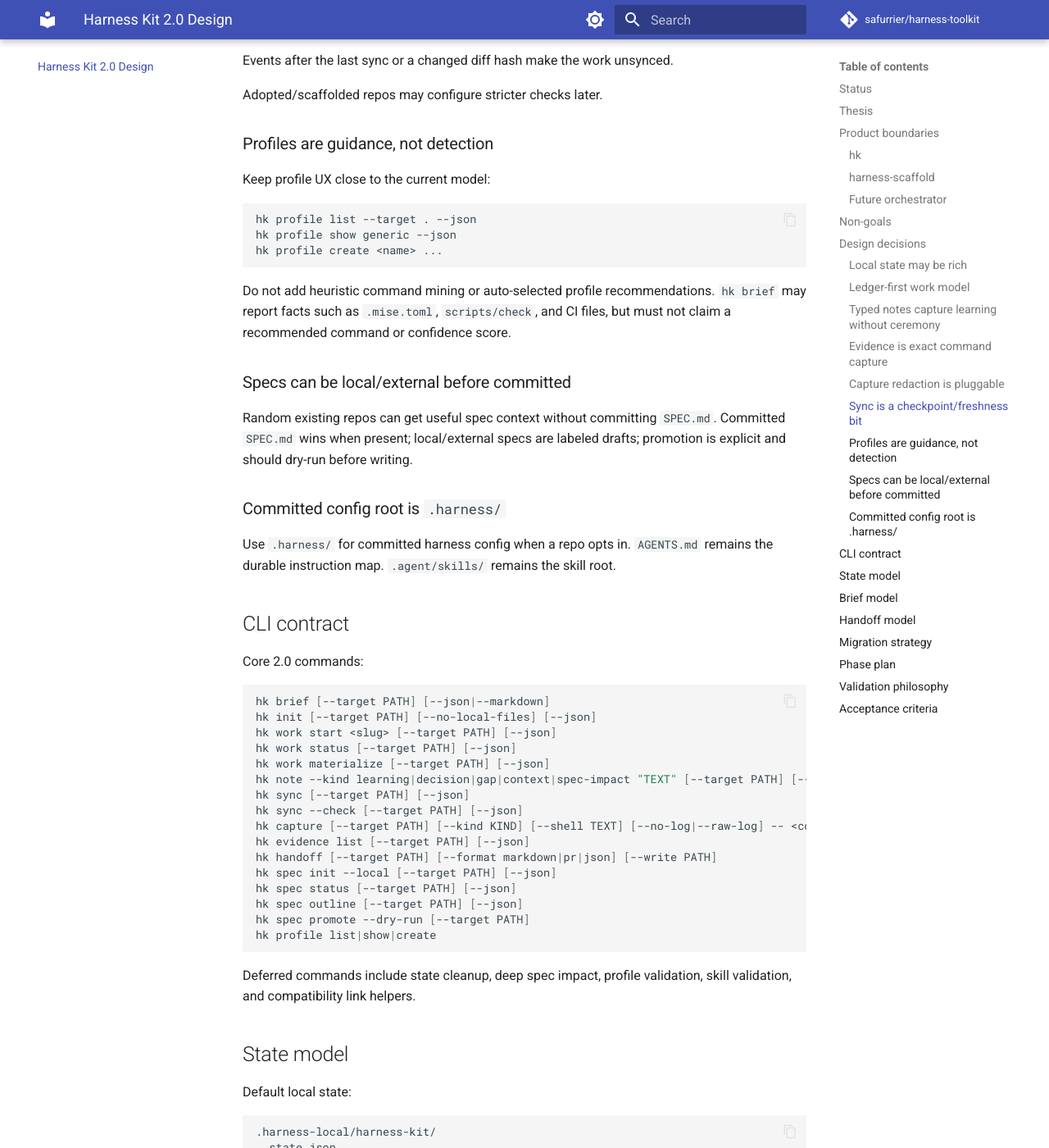
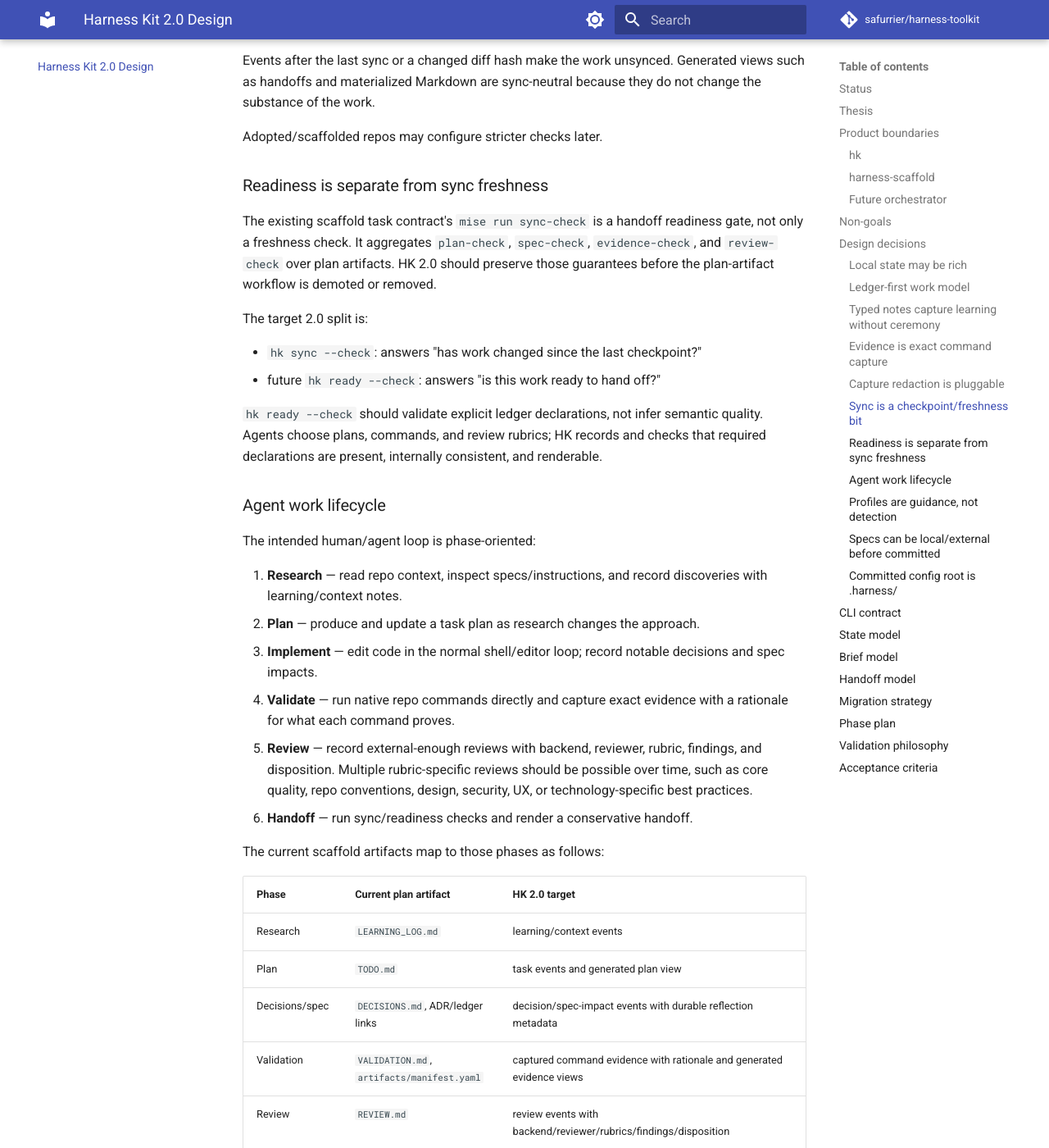
Before and after one commit to safurrier/agent-scaffold, an MkDocs documentation site: the page built from docs/harness-kit-2-design.md, in a window 1280 px wide and 1400 px high, scrolled down 3127 px. Shown: the whole window at 82% size. Built offline with MkDocs 1.6.1 and Material for MkDocs 9.7.7, drawn with Linux system fonts in a browser that asks for light colours; comment, search, counter and statistics services are not loaded; some of the changed text lies outside the part shown.

Commit message:
docs: clarify hk2 readiness workflow

````diff
--- a/docs/harness-kit-2-design.md
+++ b/docs/harness-kit-2-design.md
@@ -139,8 +139,59 @@ Default behavior:
 - make `hk sync --check` binary: synced or needs sync.
 
 Events after the last sync or a changed diff hash make the work unsynced.
+Generated views such as handoffs and materialized Markdown are sync-neutral
+because they do not change the substance of the work.
 
 Adopted/scaffolded repos may configure stricter checks later.
+
+### Readiness is separate from sync freshness
+
+The existing scaffold task contract's `mise run sync-check` is a handoff
+readiness gate, not only a freshness check. It aggregates `plan-check`,
+`spec-check`, `evidence-check`, and `review-check` over plan artifacts. HK 2.0
+should preserve those guarantees before the plan-artifact workflow is demoted or
+removed.
+
+The target 2.0 split is:
+
+- `hk sync --check`: answers "has work changed since the last checkpoint?"
+- future `hk ready --check`: answers "is this work ready to hand off?"
+
+`hk ready --check` should validate explicit ledger declarations, not infer
+semantic quality. Agents choose plans, commands, and review rubrics; HK records
+and checks that required declarations are present, internally consistent, and
+renderable.
+
+### Agent work lifecycle
+
+The intended human/agent loop is phase-oriented:
+
+1. **Research** — read repo context, inspect specs/instructions, and record
+   discoveries with learning/context notes.
+2. **Plan** — produce and update a task plan as research changes the approach.
+3. **Implement** — edit code in the normal shell/editor loop; record notable
+   decisions and spec impacts.
+4. **Validate** — run native repo commands directly and capture exact evidence
+   with a rationale for what each command proves.
+5. **Review** — record external-enough reviews with backend, reviewer, rubric,
+   findings, and disposition. Multiple rubric-specific reviews should be
+   possible over time, such as core quality, repo conventions, design, security,
+   UX, or technology-specific best practices.
+6. **Handoff** — run sync/readiness checks and render a conservative handoff.
+
+The current scaffold artifacts map to those phases as follows:
+
+| Phase | Current plan artifact | HK 2.0 target |
+|---|---|---|
+| Research | `LEARNING_LOG.md` | learning/context events |
+| Plan | `TODO.md` | task events and generated plan view |
+| Decisions/spec | `DECISIONS.md`, ADR/ledger links | decision/spec-impact events with durable reflection metadata |
+| Validation | `VALIDATION.md`, `artifacts/manifest.yaml` | captured command evidence with rationale and generated evidence views |
+| Review | `REVIEW.md` | review events with backend/reviewer/rubrics/findings/disposition |
+| Handoff gate | `mise run sync-check` | future `hk ready --check` plus `hk sync --check` |
+
+This keeps HK 2.0 shell-first while making the old plan package an optional
+materialized view of the ledger rather than the canonical source of truth.
 
 ### Profiles are guidance, not detection
 
@@ -190,8 +241,18 @@ hk spec promote --dry-run [--target PATH]
 hk profile list|show|create
 ```
 
-Deferred commands include state cleanup, deep spec impact, profile validation,
-skill validation, and compatibility link helpers.
+Planned parity commands before deprecating the plan-artifact workflow:
+
+```bash
+hk task add|done|defer|list ...
+hk capture --why "WHAT THIS VALIDATES" -- <command...>
+hk review add --backend NAME --reviewer NAME --rubric NAME --summary TEXT --disposition TEXT
+hk ready --check [--target PATH] [--json]
+hk work materialize --format handoff|plan-dir [--target PATH]
+```
+
+Deferred commands also include state cleanup, deep spec impact, profile
+validation, skill validation, and compatibility link helpers.
 
 ## State model
 
@@ -250,8 +311,12 @@ notes are planned follow-ups.
 ## Migration strategy
 
 This is a staged breaking migration. Compatibility does not need to be preserved
-as a product promise, but each phase must include behavior-focused tests and
-old/new parity or migration fixtures where conceptually relevant.
+as a product promise, but the original plan-artifact workflow should not be
+deprecated until HK 2.0 closes the readiness gaps that `mise run sync-check`
+currently covers.
+
+Each phase must include behavior-focused tests and old/new parity or migration
+fixtures where conceptually relevant.
 
 Each implementation phase must:
 
@@ -271,7 +336,13 @@ Each implementation phase must:
 6. Handoff/materialized views.
 7. Optional local/external SPEC.
 8. Scaffold task-contract prototype.
-9. Docs/release/public cutover.
+9. Readiness parity with plan artifacts:
+   - task/plan events;
+   - validation evidence rationale;
+   - review events with backend/reviewer/rubrics/findings/disposition;
+   - `hk ready --check`;
+   - plan-directory materialization from the ledger.
+10. Docs/release/public cutover.
 
 ## Validation philosophy
 
````
Also changed, not shown: .ai/plans/2026-05-04-092331-hk2-readiness-workflow/DECISIONS.md (added, +36 -0 lines), .ai/plans/2026-05-04-092331-hk2-readiness-workflow/IMPLEMENTATION.md (added, +34 -0 lines), .ai/plans/2026-05-04-092331-hk2-readiness-workflow/LEARNING_LOG.md (added, +14 -0 lines), .ai/plans/2026-05-04-092331-hk2-readiness-workflow/REVIEW.md (added, +32 -0 lines), .ai/plans/2026-05-04-092331-hk2-readiness-workflow/SPEC.md (added, +53 -0 lines), .ai/plans/2026-05-04-092331-hk2-readiness-workflow/TODO.md (added, +17 -0 lines), .ai/plans/2026-05-04-092331-hk2-readiness-workflow/VALIDATION.md (added, +19 -0 lines), .ai/plans/2026-05-04-092331-hk2-readiness-workflow/artifacts/codex-review-summary.md (added, +36 -0 lines), .ai/plans/2026-05-04-092331-hk2-readiness-workflow/artifacts/readiness-parity-summary.md (added, +51 -0 lines), README.md (+18 -0 lines), SPEC.md (+14 -1 lines), docs/portable-workflow.md (+44 -2 lines), 2 other files.
